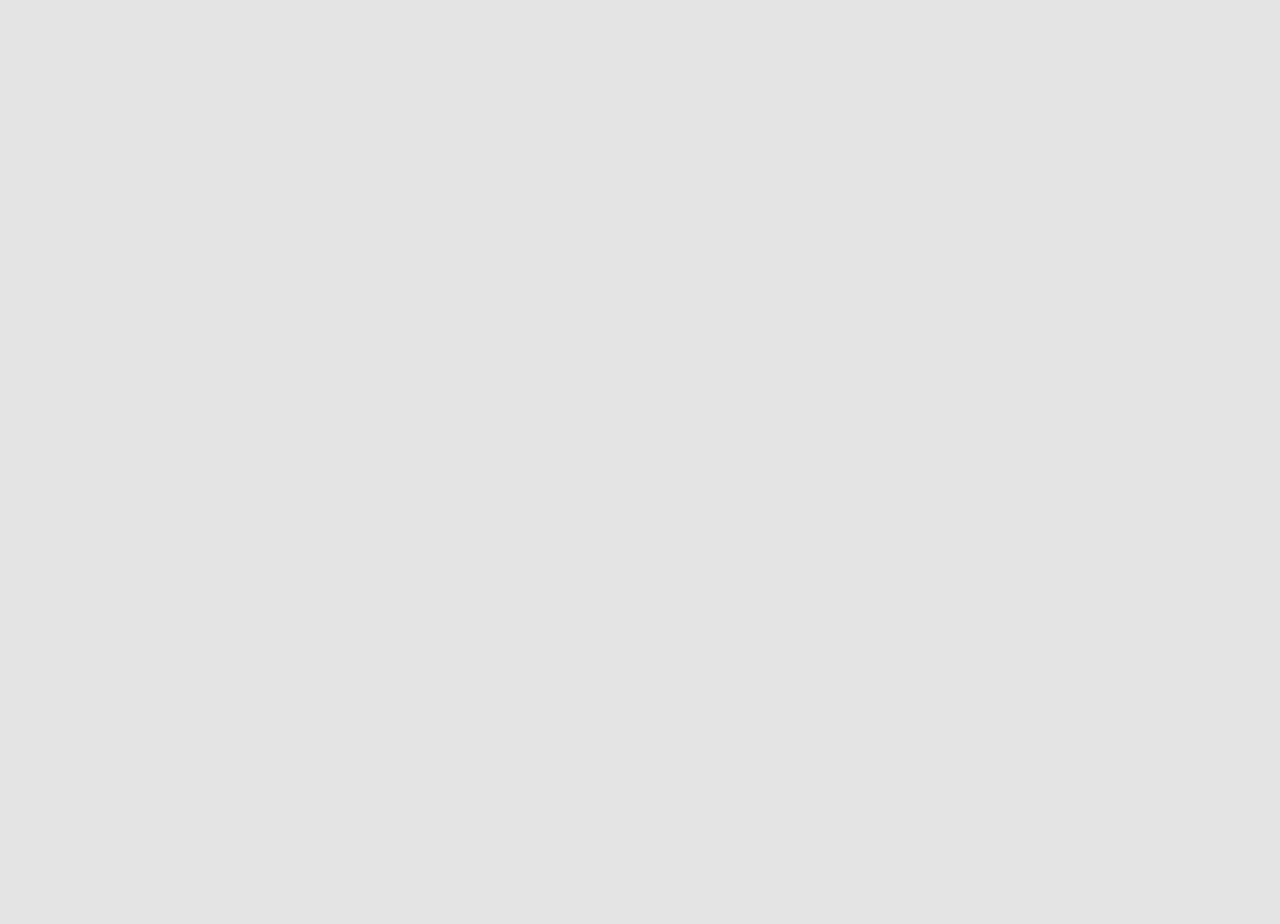
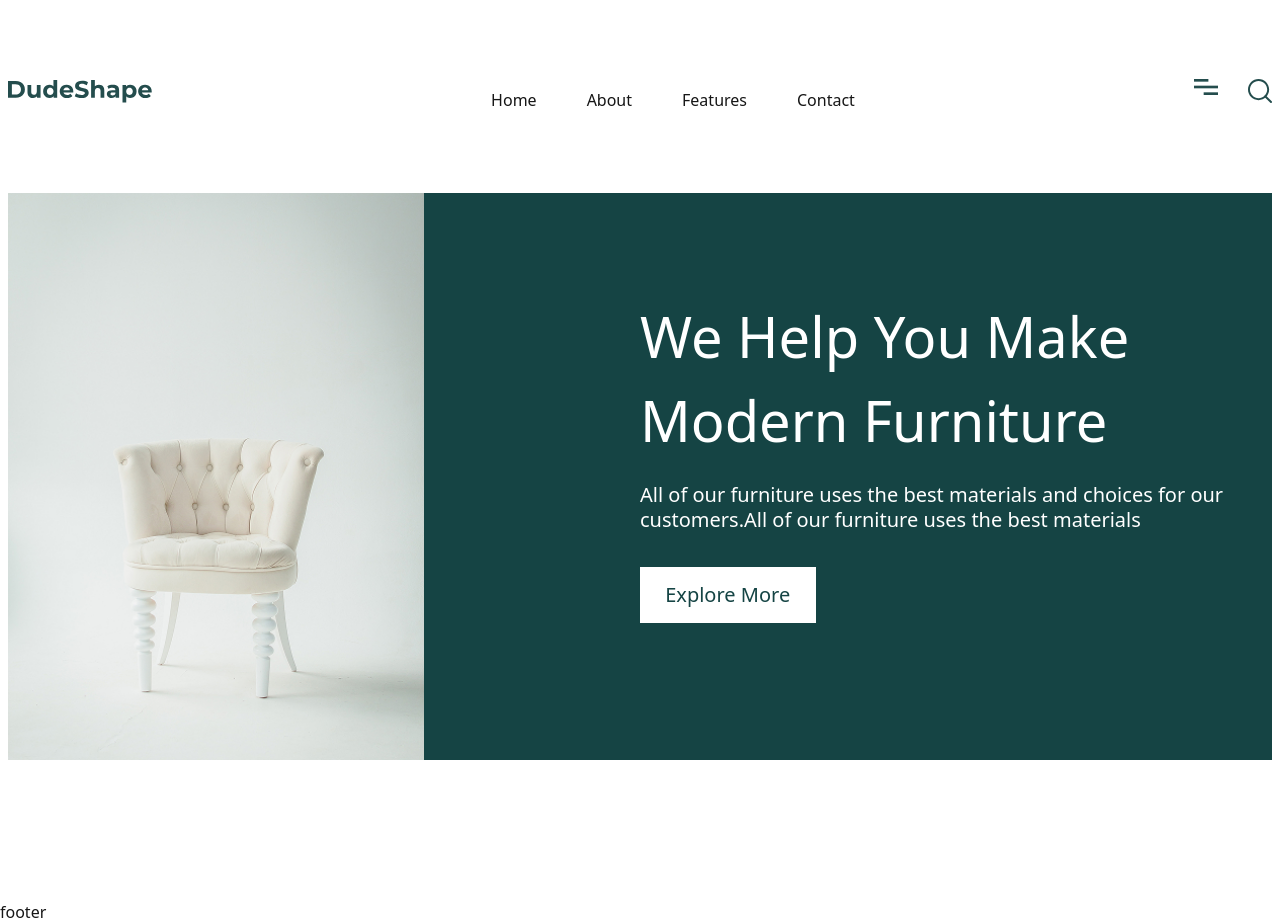
Before and after one commit to drnikita101/frontend-project, a website built with Vite: page index.html in a window 1280 px wide. Before the commit the page ends 800 px from the top, so only its background shows below. Built offline with nearby package versions, Linux system fonts and the light colour scheme.

Commit message:
add header_and_baner

```diff
--- a/index.html
+++ b/index.html
@@ -14,6 +14,70 @@
     </style>
   </head>
   <body>
+    <div class="page">
+      <header class="page__header">
+        <div class="container">
+          <div class="header">
+            <div class="page__logo">
+              <img src="/images/logo.svg" alt="" />
+            </div>
+            <nav class="nav">
+              <ul class="nav__lisst">
+                <li class="nav__iteam"><a class="nav__link" href="">Home</a></li>
+                <li class="nav__iteam"><a class="nav__link" href="">About</a></li>
+                <li class="nav__iteam"><a class="nav__link" href="">Features</a></li>
+                <li class="nav__iteam"><a class="nav__link" href="">Contact</a></li>
+              </ul>
+            </nav>
+            <div class="page__menu">
+              <svg width="24" height="16" viewBox="0 0 24 16" fill="none" xmlns="http://www.w3.org/2000/svg">
+                <path d="M24.0004 13.3251H9.66016V15.9896H24.0004V13.3251Z" fill="#244D4D" />
+                <path d="M24 6.66284H0V9.32738H24V6.66284Z" fill="#244D4D" />
+                <path d="M14.3865 0H0V2.66453H14.3865V0Z" fill="#244D4D" />
+              </svg>
+              <svg width="24" height="24" viewBox="0 0 24 24" fill="none" xmlns="http://www.w3.org/2000/svg">
+                <g clip-path="url(#clip0_305_33)">
+                  <path
+                    d="M10.5691 0.0178223C4.74145 0.0178223 0 4.75609 0 10.5798C0 16.4039 4.74145 21.1418 10.5691 21.1418C16.3971 21.1418 21.1382 16.4039 21.1382 10.5798C21.1382 4.75609 16.3971 0.0178223 10.5691 0.0178223ZM10.5691 19.1919C5.81723 19.1919 1.95122 15.3285 1.95122 10.5799C1.95122 5.83119 5.81723 1.96773 10.5691 1.96773C15.321 1.96773 19.187 5.83114 19.187 10.5798C19.187 15.3285 15.321 19.1919 10.5691 19.1919Z"
+                    fill="#244D4D"
+                  />
+                  <path
+                    d="M23.714 22.3374L18.1205 16.7477C17.7393 16.3668 17.1221 16.3668 16.7409 16.7477C16.3598 17.1283 16.3598 17.7457 16.7409 18.1263L22.3344 23.7161C22.525 23.9065 22.7745 24.0017 23.0242 24.0017C23.2736 24.0017 23.5234 23.9065 23.714 23.7161C24.0951 23.3355 24.0951 22.718 23.714 22.3374Z"
+                    fill="#244D4D"
+                  />
+                </g>
+                <defs>
+                  <clipPath id="clip0_305_33">
+                    <rect width="24" height="24" fill="white" />
+                  </clipPath>
+                </defs>
+              </svg>
+            </div>
+          </div>
+        </div>
+      </header>
+      <div class="page__content">
+        <div class="container">
+          <div class="page__bunner bunner">
+            <div class="bunner__media">
+              <img class="bunner__image" src="/images/image_bg.jpg" alt="" />
+            </div>
+            <div class="bunner__content">
+              <h1 class="bunner__head">We Help You Make Modern Furniture</h1>
+              <div class="bunner__footer">
+                <p>
+                  All of our furniture uses the best materials and choices for our customers.All of our furniture uses
+                  the best materials
+                </p>
+              </div>
+              <button class="bunner__button button button--bunner">Explore More</button>
+            </div>
+          </div>
+        </div>
+      </div>
+      <footer class="page__footer">footer</footer>
+    </div>
+
     <script type="module" src="/src/index.js"></script>
   </body>
 </html>
--- a/src/index.css
+++ b/src/index.css
@@ -3,3 +3,8 @@
 @import './styles/normalize.css';
 @import './styles/global/utility.css';
 @import './styles/components/container.css';
+@import './styles/components/page.css';
+@import './styles/components/header.css';
+@import './styles/components/nav.css';
+@import './styles/components/bunner.css';
+@import './styles/components/button.css';
--- a/src/styles/colors/colors.css
+++ b/src/styles/colors/colors.css
@@ -1,7 +1,4 @@
 :root {
-  --color-white: #e3e3e3;
-  --color-black: #1d1d1d;
-
   /* Основные цвета */
   --primary-dark: #244d4d;
   --primary-darker: #154444;
--- /dev/null
+++ b/src/styles/components/bunner.css
@@ -0,0 +1,40 @@
+.bunner {
+  background-color: var(--primary-darker);
+  display: flex;
+}
+
+.bunner__content {
+  width: 50%;
+
+  /* flex-grow: 1; */
+  padding-top: 101px;
+  padding-right: 18px;
+  padding-bottom: 137px;
+}
+
+.bunner__head {
+  font-size: 56px;
+  color: #fff;
+  margin-bottom: 20px;
+}
+
+.bunner__footer {
+  font-size: 20px;
+  line-height: 125%;
+  color: #fff;
+}
+
+.bunner__button {
+  margin-top: 35px;
+  background-color: #fff;
+}
+
+.bunner__media {
+  width: 50%;
+  flex-shrink: 0;
+}
+
+.bunner__image {
+  height: 100%;
+  object-fit: cover;
+}
--- /dev/null
+++ b/src/styles/components/button.css
@@ -0,0 +1,15 @@
+.button {
+  display: inline-flex;
+  align-items: center;
+  justify-content: center;
+  padding: 15.5px;
+  padding-left: 25.21px;
+  padding-right: 25.79px;
+}
+
+.button--bunner {
+  background-color: var(--white);
+  font-size: 20px;
+  line-height: 125%;
+  color: #154444;
+}
--- a/src/styles/components/container.css
+++ b/src/styles/components/container.css
@@ -29,6 +29,6 @@
 
 @media (--xl-viewport) {
   .container {
-    max-width: 1312px;
+    max-width: 1232px;
   }
 }
--- /dev/null
+++ b/src/styles/components/header.css
@@ -0,0 +1,16 @@
+.header {
+  display: flex;
+  justify-content: space-between;
+  align-items: center;
+  gap: 20px;
+  padding-top: 44px;
+  padding-bottom: 26.85px;
+}
+
+.page__logo {
+}
+
+.page__menu {
+  display: flex;
+  gap: 30px;
+}
--- /dev/null
+++ b/src/styles/components/nav.css
@@ -0,0 +1,11 @@
+.nav {
+  padding-top: 44px;
+  padding-bottom: 26.85px;
+}
+
+.nav__lisst {
+  display: flex;
+  justify-content: center;
+  gap: 50px;
+  color: var(--gray-darkest);
+}
--- /dev/null
+++ b/src/styles/components/page.css
@@ -0,0 +1,21 @@
+.page {
+  display: flex;
+  flex-direction: column;
+  min-height: 100vh;
+}
+
+.page__header {
+  flex-shrink: 0;
+}
+
+.page__content {
+  flex-grow: 1;
+}
+
+.page__footer {
+}
+
+.page__bunner {
+  margin-top: 26.85px;
+  margin-bottom: 140.11px;
+}
--- a/src/styles/global/utility.css
+++ b/src/styles/global/utility.css
@@ -1,6 +1,10 @@
 body {
-  background-color: var(--color-primary);
-  color: var(--color-secondary);
+  background-color: var(--white);
+  color: var(--gray-darkest);
   -webkit-font-smoothing: antialiased;
   -moz-osx-font-smoothing: grayscale;
 }
+
+button {
+  border: transparent;
+}
```
Also changed, not shown: public/images/About.svg (added), public/images/Contact.svg (added), public/images/Features.svg (added), public/images/Home.svg (added), public/images/image_bg.jpg (added), public/images/logo.svg (added), public/images/menu.svg (added), public/images/search.svg (added).
